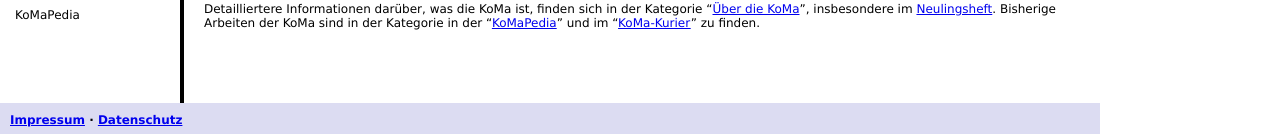
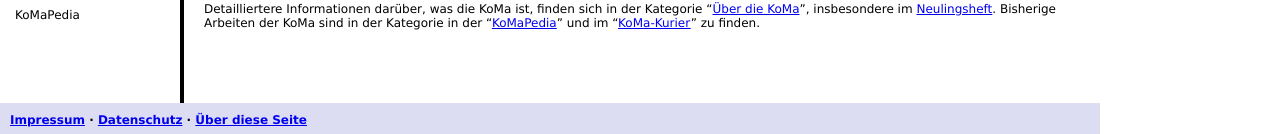
Before and after one commit to Die-KoMa/die-koma.org, a Jekyll site: the page built from index.md, in a window 1280 px wide. Shown: the part 763-897 px from the top of the page. Built offline with Jekyll 4.4.1, drawn with Linux system fonts in a browser that asks for light colours.

Commit message:
Link auf das Repo über den Footer

```diff
--- a/_includes/footer.html
+++ b/_includes/footer.html
@@ -2,4 +2,6 @@
   <a href="/impressum/">Impressum</a>
   &middot;
   <a href="/datenschutz/">Datenschutz</a>
+  &middot;
+  <a href="/ueber_diese_seite/">Über diese Seite</a>
 </div>
```
Also changed, not shown: ueber_diese_seite.md (added, +6 -0 lines).
